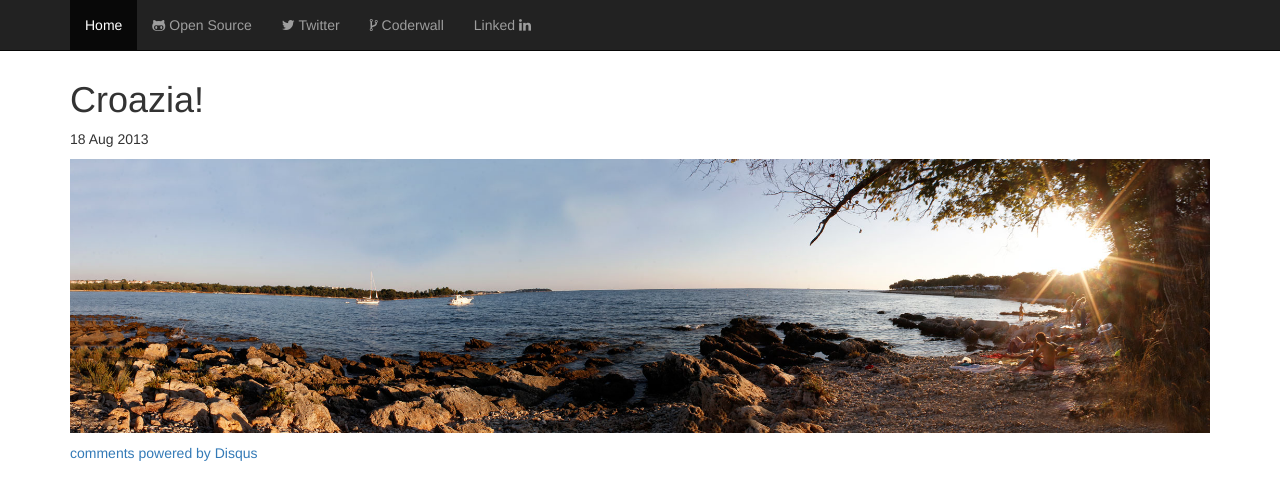
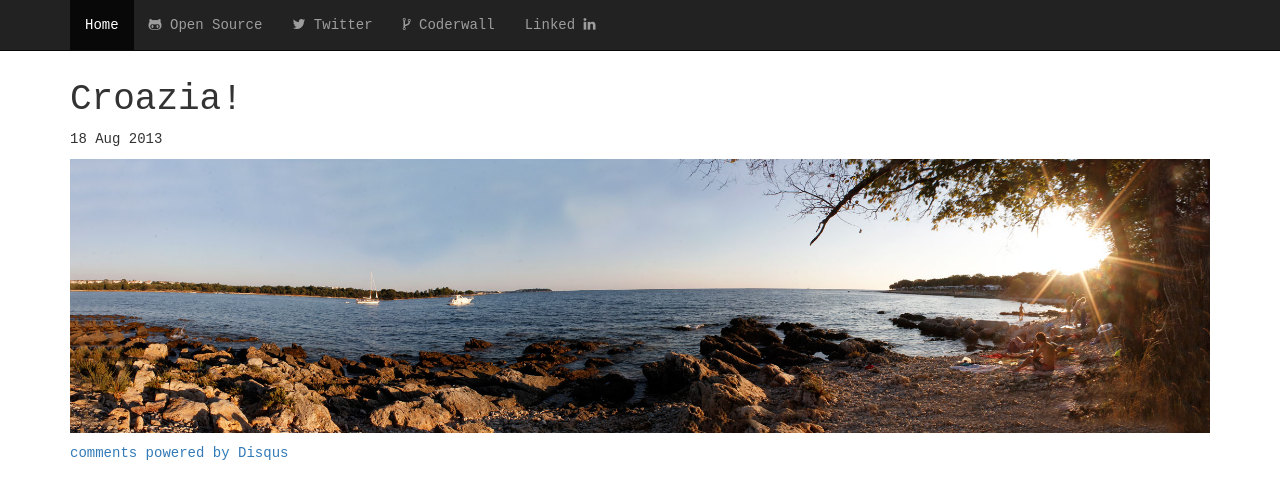
Before and after one commit to gianarb/gianarb.github.com, a Jekyll site: the page built from _posts/2013-08-18-croazia.markdown, in a window 1280 px wide. Shown: the top 500 px of the page. Built offline with Jekyll 4.4.1, drawn with Linux system fonts in a browser that asks for light colours; nearby versions of some CDN libraries; comment, search, counter and statistics services are not loaded.

Commit message:
Add cloudconf badge, new font and new spaghetti articole

```diff
--- a/_layouts/default.html
+++ b/_layouts/default.html
@@ -8,6 +8,7 @@
         <!-- Latest compiled and minified CSS -->
         <link rel="stylesheet" href="//maxcdn.bootstrapcdn.com/bootstrap/3.2.0/css/bootstrap.min.css">
         <link href="//maxcdn.bootstrapcdn.com/font-awesome/4.1.0/css/font-awesome.min.css" rel="stylesheet">
+        <link href='http://fonts.googleapis.com/css?family=Inconsolata:400,700' rel='stylesheet' type='text/css'>
         <link rel="stylesheet" href="/css/syntax.css">
         <link rel="stylesheet" href="/css/main.css">
 
--- a/css/main.css
+++ b/css/main.css
@@ -1,3 +1,6 @@
+body {
+    font-family: monospace, Arial, serif;
+}
 div.starter-template {
     margin-top: 7%;
 }
--- a/index.html
+++ b/index.html
@@ -11,9 +11,15 @@
     {% endfor %}
   </ul>
 </div>
+<div class="row">
+    <div class="col-md-2 col-md-offset-5">
+        <a href='http://2015.cloudconf.it/?utm_source=sites&utm_medium=banner&utm_campaign=attend' target='_blank'><img src='http://2015.cloudconf.it/assets/images/attend-1-125.png' border='0' alt='Cloud Conf 2015'/></a>
+    </div>
+</div>
 <div id="spaghetti" class="row">
     <h3><strong>Spaghetti</strong>.io</h3>
     <ul class="posts">
+      <li><span>{{ "03-11-2014" | date_to_string }}</span> &raquo; <a target="_blank" href="http://spaghetti.io/cont/article/package-json-hooks-and-scripts/26/1.html">Package.json hooks and scripts</a></li>
       <li><span>{{ "23-10-2014" | date_to_string }}</span> &raquo; <a target="_blank" href="http://spaghetti.io/cont/article/manage-statics-assets-with-grunt/27/1.html">Manage statics assets with Grunt</a></li>
       <li><span>{{ "15-10-2014" | date_to_string }}</span> &raquo; <a target="_blank" href="http://spaghetti.io/cont/article/testing-with-karma-and-jasmine/38/1.html">Testing with Karma and Jasmine</a></li>
       <li><span>{{ "09-10-2014" | date_to_string }}</span> &raquo; <a target="_blank" href="http://spaghetti.io/cont/article/doctrine-migrations-database/35/1.html">Doctrine migrations database</a></li>
```
